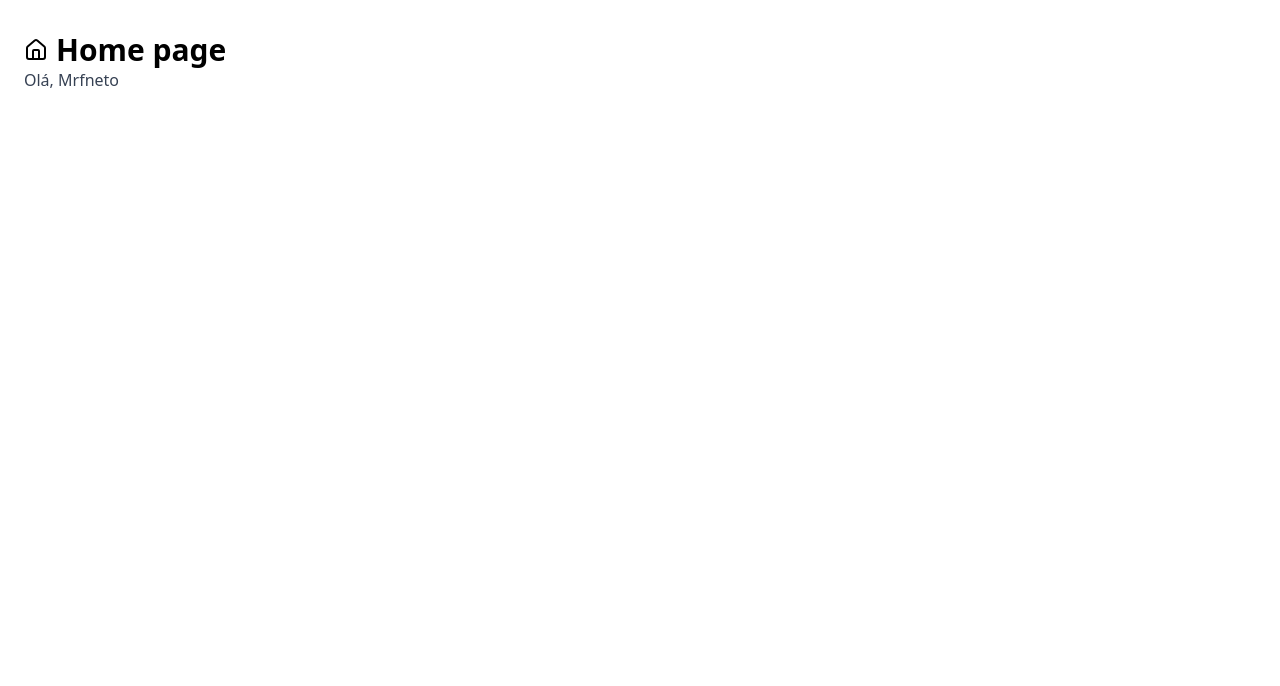
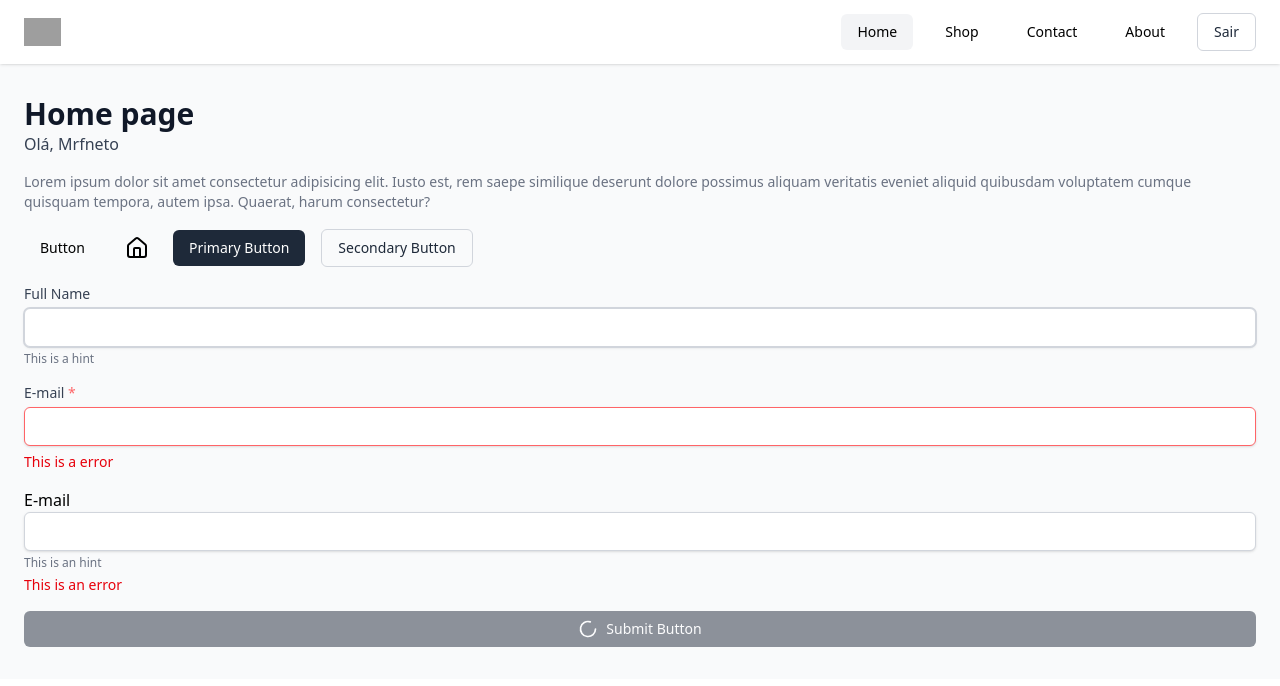
Before and after one commit to mrfneto/vue-start, a Vue app: page / in a window 1280 px wide. Shown: the top 686 px of the page. Built offline with nearby package versions, Linux system fonts and the light colour scheme; grey boxes are pictures that could not be loaded.

Commit message:
feat: Add styles and base components

```diff
--- a/src/App.vue
+++ b/src/App.vue
@@ -1,6 +1,11 @@
-<script setup></script>
+<script setup>
+import Navbar from './components/Navbar.vue'
+</script>
 <template>
   <div class="">
-    <RouterView />
+    <Navbar />
+    <main class="pt-[4rem] bg-gray-50">
+      <RouterView />
+    </main>
   </div>
 </template>
--- /dev/null
+++ b/src/components/Input.vue
@@ -0,0 +1,43 @@
+<script setup>
+const model = defineModel()
+
+const props = defineProps({
+  id: { type: String, required: true },
+  type: { type: String, default: 'text' },
+  label: String,
+  hint: String,
+  error: String,
+  required: Boolean
+})
+
+const focus = () => {
+  $refs.input.focus()
+}
+
+const select = () => {
+  $refs.input.select()
+}
+
+const setSelectionRange = () => {
+  $refs.input.setSelectionRange(start, end)
+}
+</script>
+<template>
+  <div class="form-group" :class="$attrs.class">
+    <label v-if="label" :for="id" class="form-label">
+      {{ label }} <span class="text-red-400" v-if="required">*</span>
+    </label>
+    <input
+      :id="id"
+      :type="type"
+      ref="input"
+      v-bind="{ ...$attrs, class: null }"
+      class="form-input"
+      :class="{ error: error }"
+      v-model="model"
+      :required="required"
+    />
+    <div v-if="hint" class="form-hint">{{ hint }}</div>
+    <div v-if="error" class="form-error">{{ error }}</div>
+  </div>
+</template>
--- /dev/null
+++ b/src/components/Navbar.vue
@@ -0,0 +1,65 @@
+<script setup>
+import { ref } from 'vue'
+//
+import Icon from './Icon.vue'
+import { useRoute } from 'vue-router'
+
+const route = useRoute()
+
+const isOpen = ref(false)
+</script>
+
+<template>
+  <nav class="fixed top-0 w-full bg-white shadow z-50">
+    <div class="container-lg flex justify-between items-center h-[4rem]">
+      <a href="#">
+        <img
+          class="w-auto h-6 sm:h-7"
+          src="https://merakiui.com/images/full-logo.svg"
+          alt="Logo"
+        />
+      </a>
+
+      <!-- Menu links -->
+      <div
+        :class="[
+          'fixed top-[4rem] left-0 h-[calc(100vh-4rem)] w-64 bg-white shadow-lg z-40 p-6 flex flex-col gap-4 transition-transform duration-300 ease-in-out  md:static md:top-0 md:left-0 md:h-auto md:w-auto md:shadow-none md:flex-row md:items-center md:p-0',
+          isOpen ? 'translate-x-0' : '-translate-x-full md:translate-x-0'
+        ]"
+      >
+        <RouterLink
+          class="btn btn-navlink"
+          :to="{ name: 'home' }"
+          :class="route.name === 'home' ? 'active' : ''"
+          >Home</RouterLink
+        >
+        <RouterLink class="btn btn-navlink" to="#">Shop</RouterLink>
+        <RouterLink class="btn btn-navlink" to="#">Contact</RouterLink>
+        <RouterLink class="btn btn-navlink" to="#">About</RouterLink>
+        <div class="flex-1 md:hidden"></div>
+        <RouterLink class="btn btn-secondary btn-navlink w-full" to="#"
+          >Sair</RouterLink
+        >
+      </div>
+
+      <!-- Mobile button -->
+      <div class="flex md:hidden">
+        <button
+          @click="isOpen = !isOpen"
+          type="button"
+          class="btn btn-icon"
+          aria-label="toggle menu"
+        >
+          <Icon :name="isOpen ? 'X' : 'Menu'" class="w-6 h-6" />
+        </button>
+      </div>
+    </div>
+
+    <!-- Overlay mobile -->
+    <div
+      v-if="isOpen"
+      class="fixed top-[4rem] inset-0 bg-black/5 bg-opacity-50 transition-opacity duration-300 ease-in-out z-30 md:hidden cursor-pointer"
+      @click="isOpen = false"
+    ></div>
+  </nav>
+</template>
--- /dev/null
+++ b/src/components/Submit.vue
@@ -0,0 +1,13 @@
+<script setup>
+import Icon from './Icon.vue'
+
+defineProps({
+  loading: Boolean
+})
+</script>
+<template>
+  <button class="btn" :disabled="loading">
+    <Icon name="Loader2" v-if="loading" class="w-5 h-5 mr-2 animate-spin" />
+    <slot />
+  </button>
+</template>
--- a/src/style.css
+++ b/src/style.css
@@ -1 +1,126 @@
 @import 'tailwindcss';
+
+@layer components {
+  /* --------------------------------------------
+   Containers
+--------------------------------------------- */
+  .container-lg {
+    @apply max-w-7xl mx-auto px-6;
+  }
+  .container-md {
+    @apply max-w-5xl mx-auto px-6;
+  }
+  .container-sm {
+    @apply max-w-3xl mx-auto px-4;
+  }
+
+  /* --------------------------------------------
+   Typography
+--------------------------------------------- */
+
+  /* Cabeçalhos reutilizáveis */
+  .heading-xl {
+    @apply text-3xl font-bold text-gray-900;
+  }
+
+  .heading-lg {
+    @apply text-2xl font-semibold text-gray-900;
+  }
+
+  .heading-md {
+    @apply text-xl font-medium text-gray-900;
+  }
+
+  .heading-sm {
+    @apply text-lg font-medium text-gray-800;
+  }
+
+  /* Tipografia base para parágrafos e muted */
+
+  .body {
+    @apply text-base text-gray-700;
+  }
+
+  .body-sm {
+    @apply text-sm text-gray-600;
+  }
+
+  .body-lg {
+    @apply text-lg text-gray-800;
+  }
+
+  .muted {
+    @apply text-gray-500;
+  }
+
+  /* --------------------------------------------
+   Buttons
+--------------------------------------------- */
+
+  .btn {
+    @apply inline-flex items-center justify-center font-medium rounded-md transition-all focus:active:scale-95 duration-200 ease-linear transform cursor-pointer disabled:opacity-50 disabled:pointer-events-none px-4 py-2 text-sm capitalize hover:bg-gray-200;
+  }
+
+  .btn-primary {
+    @apply bg-gray-800 text-white hover:bg-gray-900;
+  }
+  .btn-secondary {
+    @apply bg-transparent text-gray-800 border border-gray-300 hover:border-gray-400;
+  }
+  .btn-icon {
+    @apply p-2;
+  }
+  .btn-navlink {
+    @apply justify-start md:justify-center;
+  }
+  .btn-navlink.active {
+    @apply bg-gray-100 hover:bg-gray-200;
+  }
+
+  /* --------------------------------------------
+   Forms
+--------------------------------------------- */
+  .form-group {
+    @apply mb-4 space-y-1;
+  }
+
+  .form-label {
+    @apply block text-sm font-medium text-gray-700;
+  }
+
+  .form-hint {
+    @apply text-xs text-gray-500;
+  }
+
+  .form-error {
+    @apply text-sm text-red-600  mt-0.5;
+  }
+
+  .form-input,
+  .form-textarea,
+  .form-select {
+    @apply w-full rounded-md border border-gray-300 bg-white p-2 leading-normal appearance-none text-sm text-gray-900 shadow placeholder-gray-400
+         focus:border-gray-300 focus:outline-none focus:ring-1 focus:ring-gray-300;
+  }
+
+  .form-input:disabled,
+  .form-textarea:disabled,
+  .form-select:disabled {
+    @apply opacity-50 cursor-not-allowed;
+  }
+
+  .form.select {
+    @apply pr-6;
+  }
+
+  .form-select::-ms-expand {
+    @apply opacity-0;
+  }
+
+  /* Error state */
+  .form-input.error,
+  .form-textarea.error,
+  .form-select.error {
+    @apply border-red-400 ring-red-300;
+  }
+}
--- a/src/views/HomeView.vue
+++ b/src/views/HomeView.vue
@@ -1,15 +1,59 @@
 <script setup>
+import { ref } from 'vue'
 import { useStore } from '@/stores'
 import Icon from '@/components/Icon.vue'
+import Input from '@/components/Input.vue'
+import Submit from '@/components/Submit.vue'
 
 const store = useStore()
+
+const form = ref({})
+const errors = ref(null)
 </script>
 <template>
-  <div class="container mx-auto px-6 py-8">
-    <h1 class="flex items-center text-3xl font-bold space-x-2">
-      <Icon name="Home" />
+  <div class="container-lg py-8">
+    <h1 class="heading-xl">
       <span>Home page</span>
     </h1>
-    <p class="text-gray-700">Olá, {{ store.user?.name }}</p>
+    <p class="body">Olá, {{ store.user?.name }}</p>
+    <p class="body-sm muted mt-4">
+      Lorem ipsum dolor sit amet consectetur adipisicing elit. Iusto est, rem
+      saepe similique deserunt dolore possimus aliquam veritatis eveniet aliquid
+      quibusdam voluptatem cumque quisquam tempora, autem ipsa. Quaerat, harum
+      consectetur?
+    </p>
+
+    <div class="mt-4 inline-flex items-center space-x-4">
+      <button class="btn">Button</button>
+      <button class="btn btn-icon">
+        <Icon name="Home" />
+      </button>
+      <button class="btn btn-primary">Primary Button</button>
+      <button class="btn btn-secondary">Secondary Button</button>
+    </div>
+    <div class="mt-4">
+      <Input
+        id="name"
+        v-model="form.name"
+        label="Full Name"
+        hint="This is a hint"
+        autofocus
+      />
+      <Input
+        id="email"
+        v-model="form.email"
+        label="E-mail"
+        required
+        error="This is a error"
+      />
+      <div class="form-group">
+        <label for="email" class="form-lavel">E-mail</label>
+        <input type="email" id="email" class="form-input" />
+        <p class="form-hint">This is an hint</p>
+        <p class="form-error">This is an error</p>
+      </div>
+
+      <Submit loading class="btn-primary w-full">Submit Button</Submit>
+    </div>
   </div>
 </template>
```
